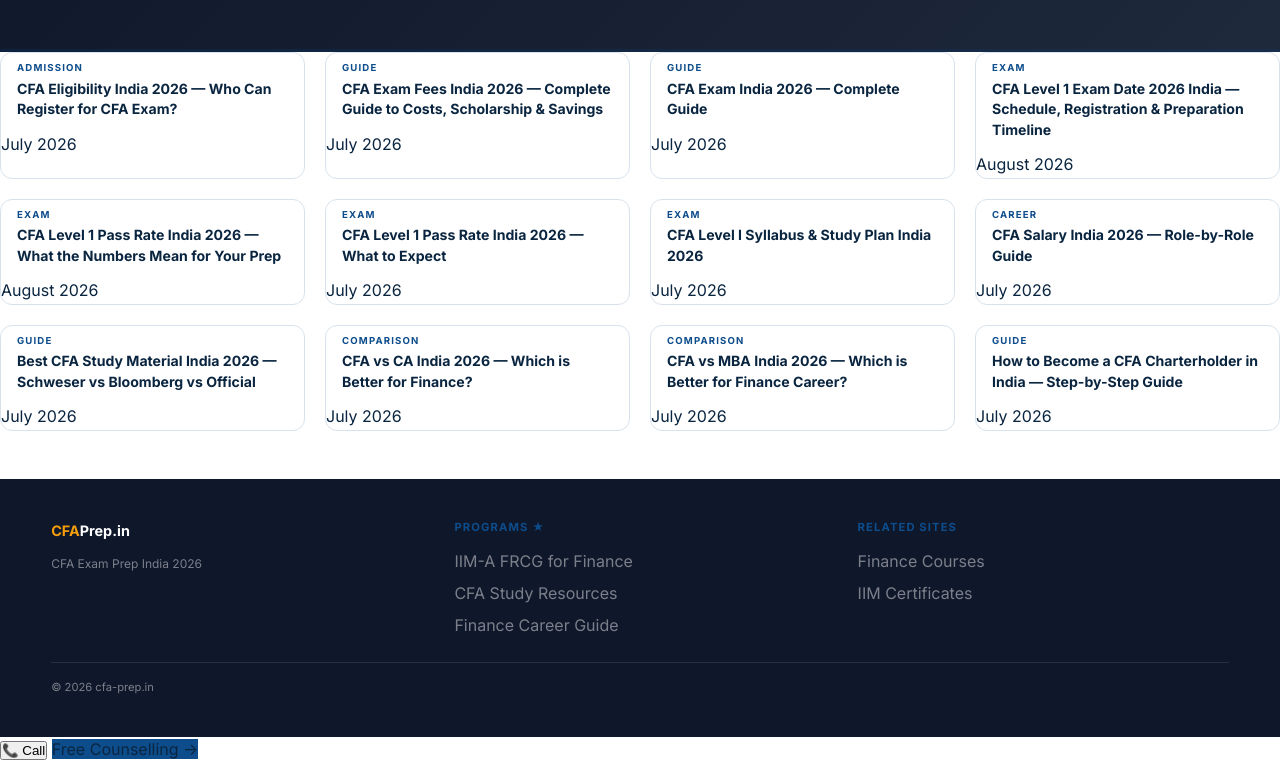
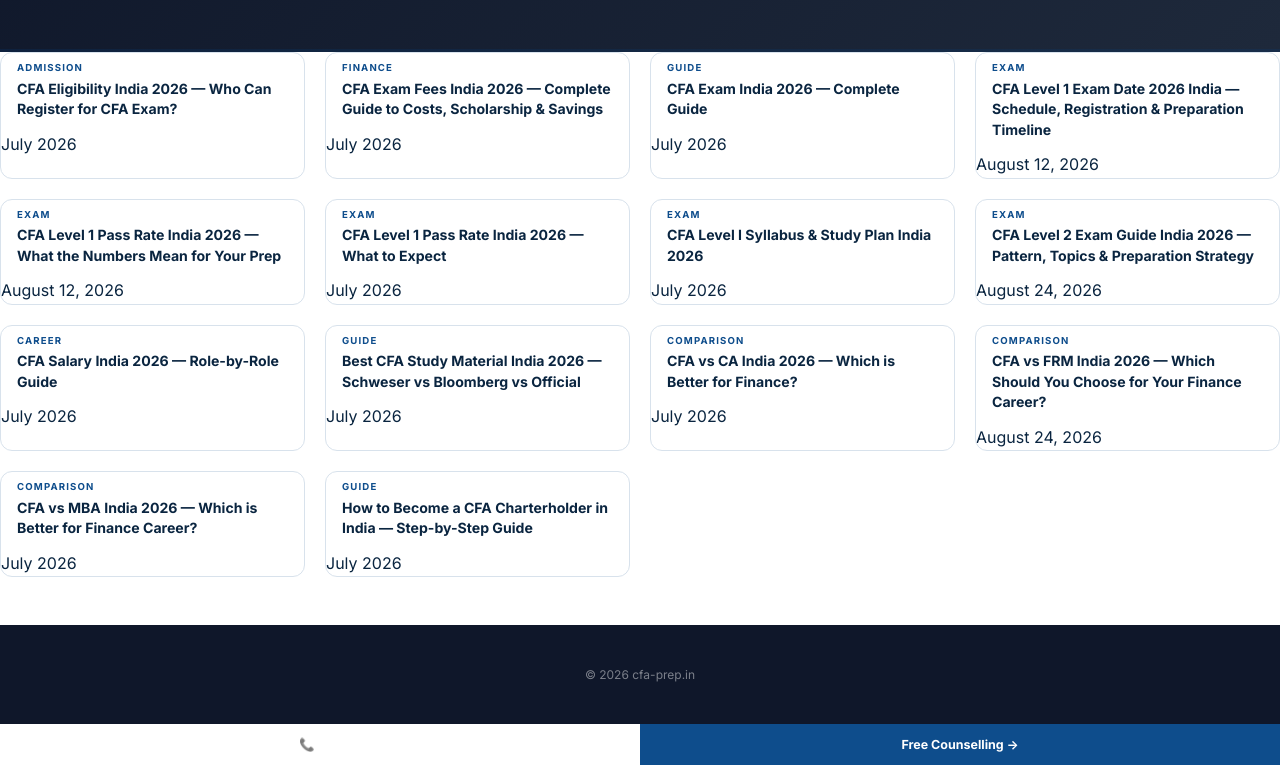
Before and after one commit to durgeshkekare-gif/cfa-prep-in, a website: page blog/index.html in a window 1280 px wide. Shown: the part 257-1022 px from the top of the page. Drawn offline with Linux system fonts and the light colour scheme.

Commit message:
fix: rebuild blog index — real titles, real dates

```diff
--- a/blog/index.html
+++ b/blog/index.html
@@ -1,163 +1,41 @@
-<!DOCTYPE html>
-<html lang="en">
-<head>
+<!DOCTYPE html><html lang="en"><head>
 <meta charset="UTF-8"><link rel="icon" href="/favicon.ico">
-<meta name="viewport" content="width=device-width,initial-scale=1.0">
-<meta name="robots" content="index,follow">
-<meta name="description" content="Complete CFA exam preparation guide India 2026. Level 1, 2, 3 guides, study plan and resources.">
-<title>Blog — 12 Guides | cfa-prep.in</title>
+<meta name="viewport" content="width=device-width,initial-scale=1.0"><meta name="robots" content="index,follow">
+<title>Blog — 14 Guides | cfa-prep.in</title>
 <link rel="canonical" href="https://cfa-prep.in/blog">
 <script async src="https://www.googletagmanager.com/gtag/js?id=G-B7D9K7Q5TM"></script>
 <script>window.dataLayer=window.dataLayer||[];function gtag(){dataLayer.push(arguments);}gtag('js',new Date());gtag('config','G-B7D9K7Q5TM');</script>
 <link rel="preconnect" href="https://fonts.googleapis.com">
 <link href="https://fonts.googleapis.com/css2?family=Sora:wght@400;600;700;800&family=Inter:wght@300;400;500;600;700&display=swap" rel="stylesheet">
 <link rel="stylesheet" href="/assets/style.css?v=11">
-</head>
-<body>
-<nav class="nav">
-  <a href="/" class="nav-logo"><span style='color:#F59E0B'>CFA</span>Prep.in</a>
-  <ul class="nav-links"><li><a href='/study-plan/'>Study Plan</a></li><li><a href='/resources/'>Resources</a></li><li><a href='/blog/'>Blog</a></li></ul>
-  <a href="/apply.html" class="nav-cta">Free Counselling</a>
-  <button class="nav-ham">&#9776;</button>
-</nav>
+</head><body>
+<nav class="nav"><a href="/" class="nav-logo"><span style='color:#F59E0B'>CFA</span>Prep.in</a><ul class="nav-links"><li><a href='/study-plan/'>Study Plan</a></li><li><a href='/blog/'>Blog</a></li></ul>
+<a href="/apply.html" class="nav-cta">Free Counselling</a><button class="nav-ham">&#9776;</button></nav>
 <div style="background:linear-gradient(135deg,#0F172A,#1E293B);padding:52px 4%;text-align:center;border-bottom:3px solid #0E4D8C33;">
-  <span style="font-size:.63rem;font-weight:700;letter-spacing:.16em;text-transform:uppercase;color:#0E4D8C;display:block;margin-bottom:.5rem;">12 articles · Updated July 2026</span>
+  <span style="font-size:.63rem;font-weight:700;letter-spacing:.16em;text-transform:uppercase;color:#0E4D8C;display:block;margin-bottom:.5rem;">14 articles · Updated July 2026</span>
   <h1 style="font-family:Sora,sans-serif;font-size:clamp(1.75rem,3.5vw,2.4rem);font-weight:800;color:#fff;letter-spacing:-.03em;margin-bottom:.5rem;">Guides &amp; Reviews</h1>
   <p style="font-size:.875rem;color:rgba(255,255,255,.45);max-width:520px;margin:.5rem auto 0;">Program reviews, comparisons, career guides and salary insights for professionals in India.</p>
 </div>
-<div class="blog-grid">
-<a href="/blog/cfa-eligibility-india-2026" class="blog-card">
-  <div class="blog-card-bar" style="background:#0E4D8C;"></div>
-  <div class="blog-card-head">
-    <span class="blog-card-cat" style="color:#0E4D8C;">Admission</span>
-  </div>
-  <div class="blog-card-body">
-    <div class="blog-card-title">CFA Eligibility India 2026 — Who Can Register for CFA Exam?</div>
-    <div class="blog-card-date">July 2026</div>
-  </div>
-</a>
-<a href="/blog/cfa-exam-fees-india-2026" class="blog-card">
-  <div class="blog-card-bar" style="background:#0E4D8C;"></div>
-  <div class="blog-card-head">
-    <span class="blog-card-cat" style="color:#0E4D8C;">Guide</span>
-  </div>
-  <div class="blog-card-body">
-    <div class="blog-card-title">CFA Exam Fees India 2026 — Complete Guide to Costs, Scholarship & Savings</div>
-    <div class="blog-card-date">July 2026</div>
-  </div>
-</a>
-<a href="/blog/cfa-exam-india-2026-complete-guide" class="blog-card">
-  <div class="blog-card-bar" style="background:#0E4D8C;"></div>
-  <div class="blog-card-head">
-    <span class="blog-card-cat" style="color:#0E4D8C;">Guide</span>
-  </div>
-  <div class="blog-card-body">
-    <div class="blog-card-title">CFA Exam India 2026 — Complete Guide</div>
-    <div class="blog-card-date">July 2026</div>
-  </div>
-</a>
-<a href="/blog/cfa-level-1-exam-date-2026-india" class="blog-card">
-  <div class="blog-card-bar" style="background:#0E4D8C;"></div>
-  <div class="blog-card-head">
-    <span class="blog-card-cat" style="color:#0E4D8C;">Exam</span>
-  </div>
-  <div class="blog-card-body">
-    <div class="blog-card-title">CFA Level 1 Exam Date 2026 India — Schedule, Registration & Preparation Timeline</div>
-    <div class="blog-card-date">August 2026</div>
-  </div>
-</a>
-<a href="/blog/cfa-level-1-pass-rate-india-2026" class="blog-card">
-  <div class="blog-card-bar" style="background:#0E4D8C;"></div>
-  <div class="blog-card-head">
-    <span class="blog-card-cat" style="color:#0E4D8C;">Exam</span>
-  </div>
-  <div class="blog-card-body">
-    <div class="blog-card-title">CFA Level 1 Pass Rate India 2026 — What the Numbers Mean for Your Prep</div>
-    <div class="blog-card-date">August 2026</div>
-  </div>
-</a>
-<a href="/blog/cfa-level-1-pass-rate-india" class="blog-card">
-  <div class="blog-card-bar" style="background:#0E4D8C;"></div>
-  <div class="blog-card-head">
-    <span class="blog-card-cat" style="color:#0E4D8C;">Exam</span>
-  </div>
-  <div class="blog-card-body">
-    <div class="blog-card-title">CFA Level 1 Pass Rate India 2026 — What to Expect</div>
-    <div class="blog-card-date">July 2026</div>
-  </div>
-</a>
-<a href="/blog/cfa-level-1-syllabus-study-plan-india" class="blog-card">
-  <div class="blog-card-bar" style="background:#0E4D8C;"></div>
-  <div class="blog-card-head">
-    <span class="blog-card-cat" style="color:#0E4D8C;">Exam</span>
-  </div>
-  <div class="blog-card-body">
-    <div class="blog-card-title">CFA Level I Syllabus & Study Plan India 2026</div>
-    <div class="blog-card-date">July 2026</div>
-  </div>
-</a>
-<a href="/blog/cfa-salary-india-2026" class="blog-card">
-  <div class="blog-card-bar" style="background:#0E4D8C;"></div>
-  <div class="blog-card-head">
-    <span class="blog-card-cat" style="color:#0E4D8C;">Career</span>
-  </div>
-  <div class="blog-card-body">
-    <div class="blog-card-title">CFA Salary India 2026 — Role-by-Role Guide</div>
-    <div class="blog-card-date">July 2026</div>
-  </div>
-</a>
-<a href="/blog/cfa-study-material-india-best-resources" class="blog-card">
-  <div class="blog-card-bar" style="background:#0E4D8C;"></div>
-  <div class="blog-card-head">
-    <span class="blog-card-cat" style="color:#0E4D8C;">Guide</span>
-  </div>
-  <div class="blog-card-body">
-    <div class="blog-card-title">Best CFA Study Material India 2026 — Schweser vs Bloomberg vs Official</div>
-    <div class="blog-card-date">July 2026</div>
-  </div>
-</a>
-<a href="/blog/cfa-vs-ca-india-which-is-better" class="blog-card">
-  <div class="blog-card-bar" style="background:#0E4D8C;"></div>
-  <div class="blog-card-head">
-    <span class="blog-card-cat" style="color:#0E4D8C;">Comparison</span>
-  </div>
-  <div class="blog-card-body">
-    <div class="blog-card-title">CFA vs CA India 2026 — Which is Better for Finance?</div>
-    <div class="blog-card-date">July 2026</div>
-  </div>
-</a>
-<a href="/blog/cfa-vs-mba-india-finance-career" class="blog-card">
-  <div class="blog-card-bar" style="background:#0E4D8C;"></div>
-  <div class="blog-card-head">
-    <span class="blog-card-cat" style="color:#0E4D8C;">Comparison</span>
-  </div>
-  <div class="blog-card-body">
-    <div class="blog-card-title">CFA vs MBA India 2026 — Which is Better for Finance Career?</div>
-    <div class="blog-card-date">July 2026</div>
-  </div>
-</a>
-<a href="/blog/how-to-become-cfa-charterholder-india" class="blog-card">
-  <div class="blog-card-bar" style="background:#0E4D8C;"></div>
-  <div class="blog-card-head">
-    <span class="blog-card-cat" style="color:#0E4D8C;">Guide</span>
-  </div>
-  <div class="blog-card-body">
-    <div class="blog-card-title">How to Become a CFA Charterholder in India — Step-by-Step Guide</div>
-    <div class="blog-card-date">July 2026</div>
-  </div>
-</a>
-</div>
+<div class="blog-grid"><a href="/blog/cfa-eligibility-india-2026" class="blog-card"><div class="blog-card-bar" style="background:#0E4D8C;"></div><div class="blog-card-head"><span class="blog-card-cat" style="color:#0E4D8C;">Admission</span></div><div class="blog-card-body"><div class="blog-card-title">CFA Eligibility India 2026 — Who Can Register for CFA Exam?</div><div class="blog-card-date">July 2026</div></div></a>
+<a href="/blog/cfa-exam-fees-india-2026" class="blog-card"><div class="blog-card-bar" style="background:#0E4D8C;"></div><div class="blog-card-head"><span class="blog-card-cat" style="color:#0E4D8C;">Finance</span></div><div class="blog-card-body"><div class="blog-card-title">CFA Exam Fees India 2026 — Complete Guide to Costs, Scholarship & Savings</div><div class="blog-card-date">July 2026</div></div></a>
+<a href="/blog/cfa-exam-india-2026-complete-guide" class="blog-card"><div class="blog-card-bar" style="background:#0E4D8C;"></div><div class="blog-card-head"><span class="blog-card-cat" style="color:#0E4D8C;">Guide</span></div><div class="blog-card-body"><div class="blog-card-title">CFA Exam India 2026 — Complete Guide</div><div class="blog-card-date">July 2026</div></div></a>
+<a href="/blog/cfa-level-1-exam-date-2026-india" class="blog-card"><div class="blog-card-bar" style="background:#0E4D8C;"></div><div class="blog-card-head"><span class="blog-card-cat" style="color:#0E4D8C;">Exam</span></div><div class="blog-card-body"><div class="blog-card-title">CFA Level 1 Exam Date 2026 India — Schedule, Registration & Preparation Timeline</div><div class="blog-card-date">August 12, 2026</div></div></a>
+<a href="/blog/cfa-level-1-pass-rate-india-2026" class="blog-card"><div class="blog-card-bar" style="background:#0E4D8C;"></div><div class="blog-card-head"><span class="blog-card-cat" style="color:#0E4D8C;">Exam</span></div><div class="blog-card-body"><div class="blog-card-title">CFA Level 1 Pass Rate India 2026 — What the Numbers Mean for Your Prep</div><div class="blog-card-date">August 12, 2026</div></div></a>
+<a href="/blog/cfa-level-1-pass-rate-india" class="blog-card"><div class="blog-card-bar" style="background:#0E4D8C;"></div><div class="blog-card-head"><span class="blog-card-cat" style="color:#0E4D8C;">Exam</span></div><div class="blog-card-body"><div class="blog-card-title">CFA Level 1 Pass Rate India 2026 — What to Expect</div><div class="blog-card-date">July 2026</div></div></a>
+<a href="/blog/cfa-level-1-syllabus-study-plan-india" class="blog-card"><div class="blog-card-bar" style="background:#0E4D8C;"></div><div class="blog-card-head"><span class="blog-card-cat" style="color:#0E4D8C;">Exam</span></div><div class="blog-card-body"><div class="blog-card-title">CFA Level I Syllabus & Study Plan India 2026</div><div class="blog-card-date">July 2026</div></div></a>
+<a href="/blog/cfa-level-2-exam-guide-india-2026" class="blog-card"><div class="blog-card-bar" style="background:#0E4D8C;"></div><div class="blog-card-head"><span class="blog-card-cat" style="color:#0E4D8C;">Exam</span></div><div class="blog-card-body"><div class="blog-card-title">CFA Level 2 Exam Guide India 2026 — Pattern, Topics & Preparation Strategy</div><div class="blog-card-date">August 24, 2026</div></div></a>
+<a href="/blog/cfa-salary-india-2026" class="blog-card"><div class="blog-card-bar" style="background:#0E4D8C;"></div><div class="blog-card-head"><span class="blog-card-cat" style="color:#0E4D8C;">Career</span></div><div class="blog-card-body"><div class="blog-card-title">CFA Salary India 2026 — Role-by-Role Guide</div><div class="blog-card-date">July 2026</div></div></a>
+<a href="/blog/cfa-study-material-india-best-resources" class="blog-card"><div class="blog-card-bar" style="background:#0E4D8C;"></div><div class="blog-card-head"><span class="blog-card-cat" style="color:#0E4D8C;">Guide</span></div><div class="blog-card-body"><div class="blog-card-title">Best CFA Study Material India 2026 — Schweser vs Bloomberg vs Official</div><div class="blog-card-date">July 2026</div></div></a>
+<a href="/blog/cfa-vs-ca-india-which-is-better" class="blog-card"><div class="blog-card-bar" style="background:#0E4D8C;"></div><div class="blog-card-head"><span class="blog-card-cat" style="color:#0E4D8C;">Comparison</span></div><div class="blog-card-body"><div class="blog-card-title">CFA vs CA India 2026 — Which is Better for Finance?</div><div class="blog-card-date">July 2026</div></div></a>
+<a href="/blog/cfa-vs-frm-india-2026-which-should-you-choose" class="blog-card"><div class="blog-card-bar" style="background:#0E4D8C;"></div><div class="blog-card-head"><span class="blog-card-cat" style="color:#0E4D8C;">Comparison</span></div><div class="blog-card-body"><div class="blog-card-title">CFA vs FRM India 2026 — Which Should You Choose for Your Finance Career?</div><div class="blog-card-date">August 24, 2026</div></div></a>
+<a href="/blog/cfa-vs-mba-india-finance-career" class="blog-card"><div class="blog-card-bar" style="background:#0E4D8C;"></div><div class="blog-card-head"><span class="blog-card-cat" style="color:#0E4D8C;">Comparison</span></div><div class="blog-card-body"><div class="blog-card-title">CFA vs MBA India 2026 — Which is Better for Finance Career?</div><div class="blog-card-date">July 2026</div></div></a>
+<a href="/blog/how-to-become-cfa-charterholder-india" class="blog-card"><div class="blog-card-bar" style="background:#0E4D8C;"></div><div class="blog-card-head"><span class="blog-card-cat" style="color:#0E4D8C;">Guide</span></div><div class="blog-card-body"><div class="blog-card-title">How to Become a CFA Charterholder in India — Step-by-Step Guide</div><div class="blog-card-date">July 2026</div></div></a></div>
 <footer style="background:#0F172A;color:rgba(255,255,255,.45);padding:2.5rem 4%;margin-top:3rem;">
-<div style="max-width:1200px;margin:0 auto;display:grid;grid-template-columns:1fr 1fr 1fr;gap:2rem;flex-wrap:wrap;">
-<div><div style="color:#fff;font-weight:700;font-size:.9rem;margin-bottom:.75rem;"><span style='color:#F59E0B'>CFA</span>Prep.in</div><p style="font-size:.75rem;line-height:1.7;">CFA Exam Prep India 2026</p></div>
-<div><div style="color:#0E4D8C;font-weight:700;font-size:.7rem;text-transform:uppercase;letter-spacing:.1em;margin-bottom:.75rem;">Programs ★</div><ul style="list-style:none;padding:0;margin:0;display:flex;flex-direction:column;gap:.4rem;"><li><a href="https://www.jaroeducation.com/financial-reporting-and-corporate-governance-iim-ahmedabad" target="_blank" rel="noopener">IIM-A FRCG for Finance</a></li><li><a href="https://www.jaroeducation.com" target="_blank" rel="noopener">CFA Study Resources</a></li><li><a href="https://www.jaroeducation.com" target="_blank" rel="noopener">Finance Career Guide</a></li></ul></div>
-<div><div style="color:#0E4D8C;font-weight:700;font-size:.7rem;text-transform:uppercase;letter-spacing:.1em;margin-bottom:.75rem;">Related Sites</div><ul style="list-style:none;padding:0;margin:0;display:flex;flex-direction:column;gap:.4rem;"><li><a href="https://onlinefinancecourse.com">Finance Courses</a></li><li><a href="https://iimcertificate.in">IIM Certificates</a></li></ul></div>
-</div>
-<div style="max-width:1200px;margin:1.5rem auto 0;padding-top:1rem;border-top:1px solid rgba(255,255,255,.1);font-size:.7rem;">© 2026 cfa-prep.in</div>
+<div style="max-width:1200px;margin:0 auto;font-size:.75rem;text-align:center;">© 2026 cfa-prep.in</div>
 </footer>
-<div class="sticky-mb">
-  <button class="smb-call" onclick="window.location.href='/apply.html'">📞 Call</button>
-  <a href="/apply.html" class="smb-cta" style="background:#0E4D8C;">Free Counselling →</a>
+<div class="sticky-mb" style="display:flex;">
+<button class="smb-call" onclick="window.location.href='/apply.html'" style="flex:1;background:rgba(255,255,255,.08);border:none;color:rgba(255,255,255,.7);padding:.65rem;font-size:.78rem;font-weight:700;cursor:pointer;">📞 Call</button>
+<a href="/apply.html" style="flex:1;text-align:center;background:#0E4D8C;color:#fff;padding:.65rem;font-size:.78rem;font-weight:700;text-decoration:none;display:flex;align-items:center;justify-content:center;">Free Counselling →</a>
 </div>
 <script src="/assets/main.js?v=11"></script>
 </body></html>
```
